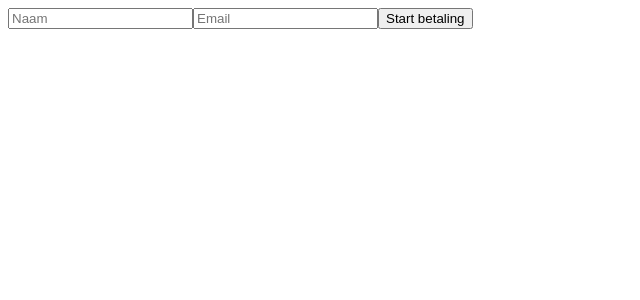
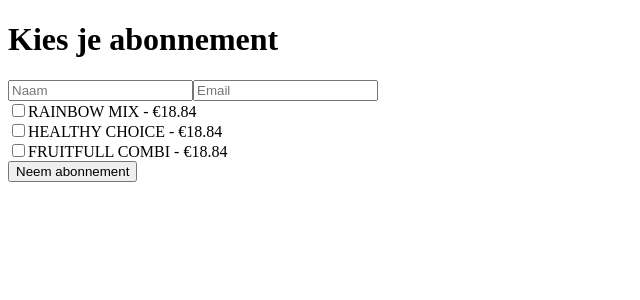
Before and after one commit to Juice24bv/mollie-abbo-app, a Next.js app: page /dashboard in a window 1280 px wide. Shown: the top 300 px of the page, without its empty margins (0-640 px from the left). Built offline with nearby package versions, Linux system fonts and the light colour scheme.

Commit message:
Add files via upload

```diff
--- a/package.json
+++ b/package.json
@@ -8,8 +8,8 @@
   },
   "dependencies": {
     "@mollie/api-client": "^4.3.3",
-    "next": "13.5.6",
-    "react": "18.2.0",
-    "react-dom": "18.2.0"
+    "next": "^13.5.6",
+    "react": "^18.2.0",
+    "react-dom": "^18.2.0"
   }
 }
--- a/pages/api/checkout.js
+++ b/pages/api/checkout.js
@@ -4,6 +4,10 @@ const mollie = mollieClient({ apiKey: process.env.MOLLIE_API_KEY });
 export default async function handler(req, res) {
   if (req.method !== 'POST') return res.status(405).end();
   const { name, email, producten, totaal } = req.body;
+
+  if (!producten || !email || !name || !totaal) {
+    return res.status(400).json({ error: 'Ongeldige invoer' });
+  }
 
   try {
     const customer = await mollie.customers.create({ name, email });
@@ -13,13 +17,14 @@ export default async function handler(req, res) {
       sequenceType: 'first',
       method: 'ideal',
       description: `Abonnement: ${producten.map(p => p.name).join(', ')}`,
-      redirectUrl: \`\${process.env.NEXT_PUBLIC_BASE_URL}/dashboard/confirmed\`,
-      webhookUrl: \`\${process.env.NEXT_PUBLIC_BASE_URL}/api/webhook-mollie\`,
+      redirectUrl: `${process.env.NEXT_PUBLIC_BASE_URL}/dashboard/confirmed`,
+      webhookUrl: `${process.env.NEXT_PUBLIC_BASE_URL}/api/webhook-mollie`,
       metadata: { producten, email, name, totaal }
     });
 
     res.status(200).json({ checkoutUrl: payment.getCheckoutUrl() });
   } catch (error) {
+    console.error('Mollie API fout:', error);
     res.status(500).json({ error: 'Mislukt bij aanmaken betaling' });
   }
 }
--- a/pages/dashboard.js
+++ b/pages/dashboard.js
@@ -1,24 +1,59 @@
 import { useState } from 'react';
 
 export default function Dashboard() {
-  const [formData, setFormData] = useState({ name: '', email: '', producten: [], totaal: 0 });
+  const [name, setName] = useState('');
+  const [email, setEmail] = useState('');
+  const [producten, setProducten] = useState([]);
+  const [redirect, setRedirect] = useState(null);
+
+  const productenLijst = [
+    { id: 'RAINBOW_MIX', name: 'RAINBOW MIX', price: 18.84 },
+    { id: 'HEALTHY_CHOICE', name: 'HEALTHY CHOICE', price: 18.84 },
+    { id: 'FRUITFULL_COMBI', name: 'FRUITFULL COMBI', price: 18.84 },
+  ];
+
+  const toggleProduct = (product) => {
+    setProducten(prev =>
+      prev.find(p => p.id === product.id)
+        ? prev.filter(p => p.id !== product.id)
+        : [...prev, product]
+    );
+  };
 
   const handleSubmit = async (e) => {
     e.preventDefault();
+    const totaal = producten.reduce((acc, p) => acc + p.price, 0);
     const res = await fetch('/api/checkout', {
       method: 'POST',
       headers: { 'Content-Type': 'application/json' },
-      body: JSON.stringify(formData),
+      body: JSON.stringify({ name, email, producten, totaal })
     });
     const data = await res.json();
-    if (data.checkoutUrl) window.location.href = data.checkoutUrl;
+    if (data.checkoutUrl) {
+      window.location.href = data.checkoutUrl;
+    }
   };
 
   return (
-    <form onSubmit={handleSubmit}>
-      <input placeholder="Naam" onChange={e => setFormData({ ...formData, name: e.target.value })} />
-      <input placeholder="Email" onChange={e => setFormData({ ...formData, email: e.target.value })} />
-      <button type="submit">Start betaling</button>
-    </form>
+    <div className="max-w-md mx-auto p-6">
+      <h1 className="text-2xl font-bold mb-4">Kies je abonnement</h1>
+      <form onSubmit={handleSubmit} className="space-y-4">
+        <input type="text" placeholder="Naam" value={name} onChange={e => setName(e.target.value)} required />
+        <input type="email" placeholder="Email" value={email} onChange={e => setEmail(e.target.value)} required />
+        {productenLijst.map(product => (
+          <div key={product.id}>
+            <label>
+              <input
+                type="checkbox"
+                checked={!!producten.find(p => p.id === product.id)}
+                onChange={() => toggleProduct(product)}
+              />
+              {product.name} - €{product.price.toFixed(2)}
+            </label>
+          </div>
+        ))}
+        <button type="submit">Neem abonnement</button>
+      </form>
+    </div>
   );
 }
```
Also changed, not shown: pages/api/webhook-mollie.js (+16 -3 lines), pages/dashboard/confirmed.js (line endings or trailing spaces), pages/index.js (line endings or trailing spaces).
